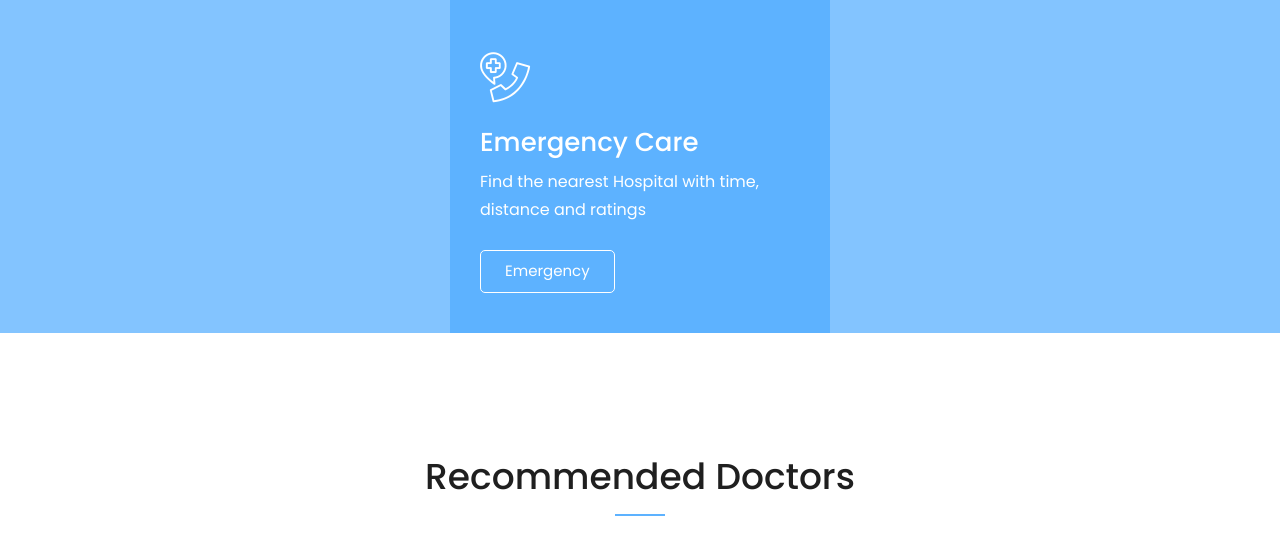
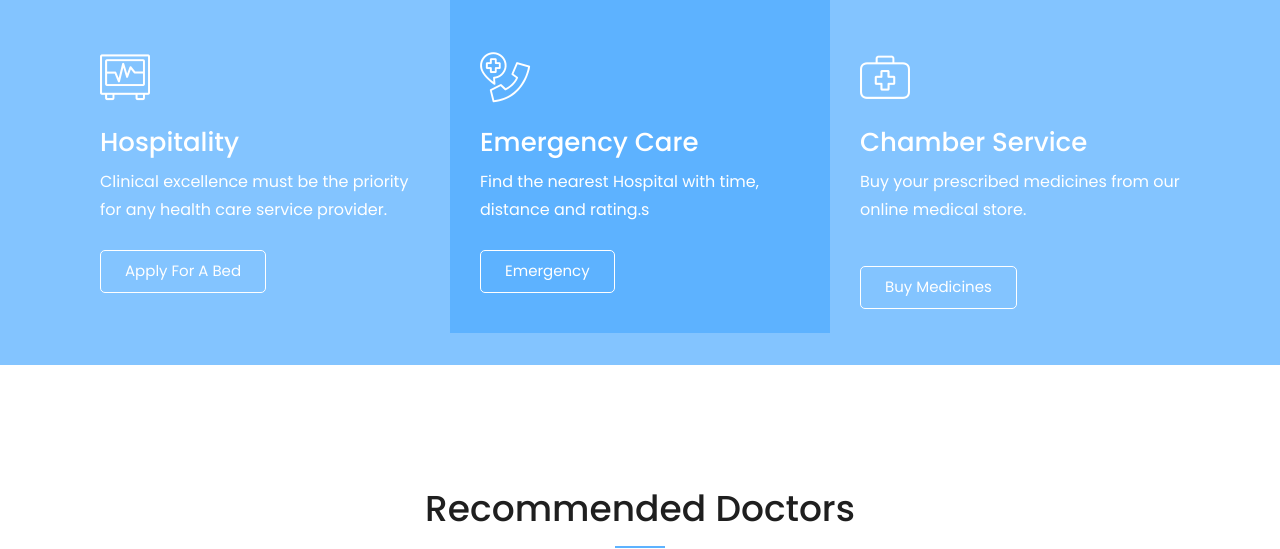
Before and after one commit to Prach1810/Healthcare, a Django app: page / in a window 1280 px wide. Shown: the part 839-1388 px from the top of the page. Run offline with Django 3.2, Linux system fonts and the light colour scheme; data comes from the database, SQL or seed files in the repository; data that the repository does not hold is empty; some libraries are stand-ins or nearby versions.

Commit message:
added medicines and bed booking button

```diff
--- a/templates/index.html
+++ b/templates/index.html
@@ -91,12 +91,12 @@
             <div class="row no-gutters">
                 <div class="col-xl-4 col-md-4">
                     <div class="single_service">
-<!--                        <div class="icon">-->
-<!--                            <i class="flaticon-electrocardiogram"></i>-->
-<!--                        </div>-->
-<!--                        <h3>Hospitality</h3>-->
-<!--                        <p>Clinical excellence must be the priority for any health care service provider.</p>-->
-<!--                        <a href="#" class="boxed-btn3-white">Apply For a Bed</a>-->
+                        <div class="icon">
+                            <i class="flaticon-electrocardiogram"></i>
+                        </div>
+                        <h3>Hospitality</h3>
+                        <p>Clinical excellence must be the priority for any health care service provider.</p>
+                        <a href="#" class="boxed-btn3-white">Apply For a Bed</a>
                     </div>
                 </div>
                 <div class="col-xl-4 col-md-4">
@@ -105,19 +105,20 @@
                             <i class="flaticon-emergency-call" ></i>
                         </div>
                         <h3>Emergency Care</h3>
-                        <p>Find the nearest Hospital with time, distance and ratings</p>
+                        <p>Find the nearest Hospital with time, distance and rating.s</p>
                         <a href="https://www.google.com/search?client=ubuntu&channel=fs&q=nearest+hospitals&ie=utf-8&oe=utf-8" class="boxed-btn3-white" >Emergency</a>
                         <!--<a href="https://www.google.com/search?authuser=1&sxsrf=ALeKk02kQ6UPO5RX6hyGmARhfPUTpRQ9kw%3A1595498981213&source=hp&ei=5WEZX5XYCsWaa-3wv9AB&q=nearest%20doctor&oq=nearest+doctor&gs_lcp=CgZwc3ktYWIQAzICCAAyAggAMgIIADICCAAyAggAMgIIADICCAAyAggAMgIIADICCABQiwNY0BhgoiBoAHAAeACAAYAHiAHGGZIBBzQtMS4yLjKYAQCgAQGqAQdnd3Mtd2l6&sclient=psy-ab&ved=0ahUKEwjV3ozwkOPqAhVFzRoKHW34DxoQ4dUDCAc&uact=5&dlnr=1&sei=MGIZX_i9IY3ClwSZ3ZTwAw&rflfq=1&tbs=lrf:!1m4!1u3!3m2!3m1!1e1!1m4!1u2!2m2!2m1!1e1!2m1!1e2!2m1!1e3!3sIAE,lf:1,lf_ui:2&rlst=f#dlnr=1&rlfi=hd:;si:;mv:[[32.8387227,74.1174439],[32.527229999999996,73.851963]];tbs:lrf:!1m4!1u3!3m2!3m1!1e1!1m4!1u2!2m2!2m1!1e1!2m1!1e2!2m1!1e3!3sIAE,lf:1,lf_ui:2" class="boxed-btn3-white" >Emergency</a>-->
                     </div>
                 </div>
+
                 <div class="col-xl-4 col-md-4">
                     <div class="single_service">
-<!--                        <div class="icon">-->
-<!--                            <i class="flaticon-first-aid-kit"></i>-->
-<!--                        </div>-->
-<!--                        <h3>Chamber Service</h3>-->
-<!--                        <p>Clinical excellence must be the priority for any health care service provider.</p>-->
-<!--                        <a href="#" class="boxed-btn3-white my-3">Make an Appointment</a>-->
+                        <div class="icon">
+                            <i class="flaticon-first-aid-kit"></i>
+                        </div>
+                        <h3>Chamber Service</h3>
+                        <p>Buy your prescribed medicines from our online medical store.</p>
+                        <a href="#" class="boxed-btn3-white my-3">Buy Medicines</a>
                     </div>
                 </div>
             </div>
```
